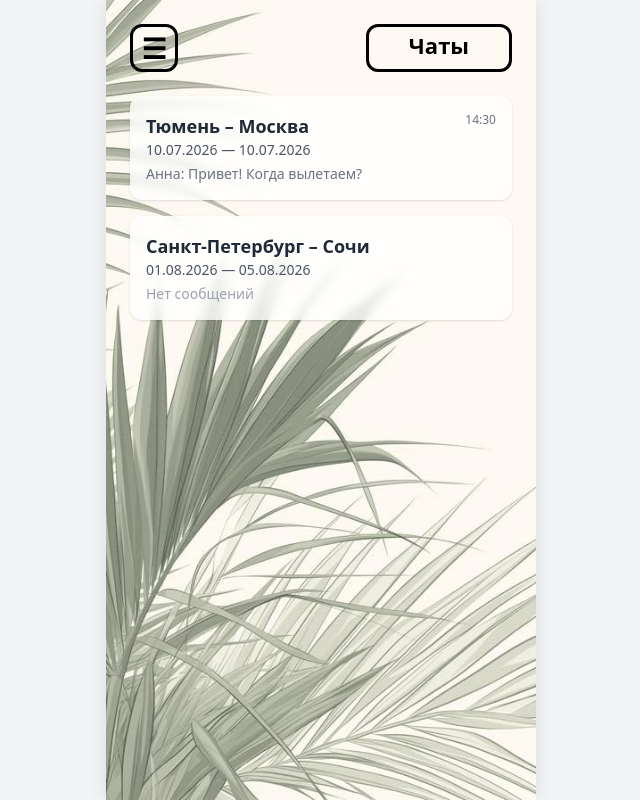
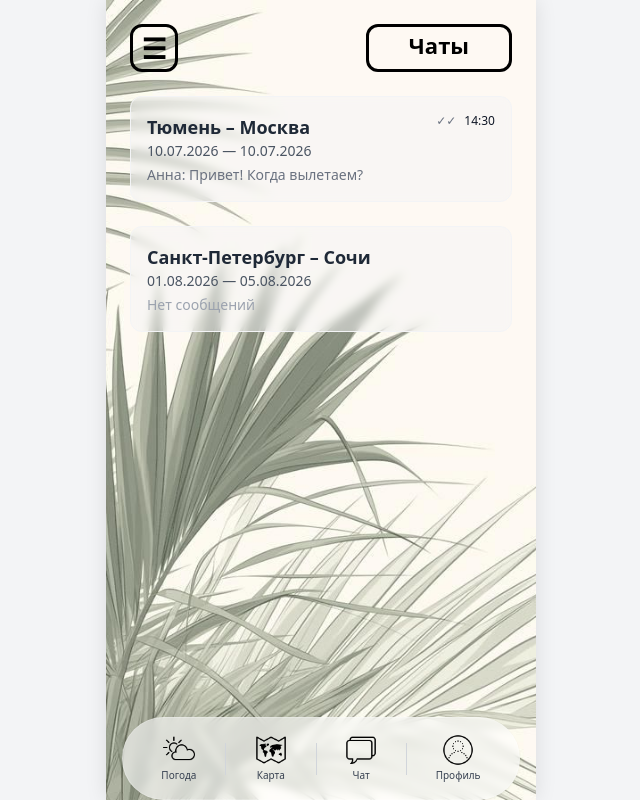
Before and after one commit to sinkvs/TripSync, a React (Vite) app in the folder frontend/: page /chat in a window 1280 px wide. Shown: the whole page, without its empty margins (319-959 px from the left). Built offline with nearby package versions, Linux system fonts and the light colour scheme.

Commit message:
feat: добавила кнопки навигации, статус прочтения сообщения, стиль чатов улучшен

```diff
--- a/frontend/src/pages/Chat/ChatListPage.tsx
+++ b/frontend/src/pages/Chat/ChatListPage.tsx
@@ -12,6 +12,7 @@ interface Chat {
     content: string;
     createdAt: string;
     user: { name: string };
+    isRead: boolean;
   } | null;
 }
 
@@ -33,6 +34,7 @@ export const ChatListPage = () => {
           content: 'Привет! Когда вылетаем?',
           createdAt: '2026-07-10T14:30:00.000Z',
           user: { name: 'Анна' },
+          isRead: true, // прочитано
         },
       },
       {
@@ -76,7 +78,7 @@ export const ChatListPage = () => {
       <div className="relative z-10 flex flex-col min-h-screen">
 
         {/* Кнопка бургер-меню слева */}
-         <div className="px-6 pt-6 pb-2 flex justify-between items-center">
+        <div className="px-6 pt-6 pb-2 flex justify-between items-center">
           <button onClick={() => navigate("/quick-access")}
             className="font-bold text-center rounded-xl"
             style={{
@@ -122,20 +124,30 @@ export const ChatListPage = () => {
               <div
                 key={chat.id}
                 onClick={() => openChat(chat.id)}
-                className="bg-white/80 backdrop-blur-sm rounded-xl p-4 shadow cursor-pointer hover:bg-white/90 transition"
+                className="bg-gray-100/50 backdrop-blur-sm border border-gray-100 rounded-xl p-4 mb-6 cursor-pointer hover:bg-gray-100/50 transition"
               >
                 <div className="flex justify-between items-start">
                   <h3 className="font-bold text-gray-800 text-lg">{chat.title}</h3>
                   {chat.lastMessage && (
-                    <span className="text-xs text-gray-500">
-                      {formatTime(chat.lastMessage.createdAt)}
-                    </span>
+                    <div className="flex items-center gap-2">
+                      <span className="text-xs text-gray-500">
+                        {/* Галочка статуса прочитано/не прочитано */}
+                        {chat.lastMessage?.isRead ? '✓✓' : '✓'}
+                      </span>
+                      <span className="text-xs text-black-500">
+                        {formatTime(chat.lastMessage.createdAt)}
+                      </span>
+                    </div>
                   )}
                 </div>
+
+                {/* Даты поездки */}
                 <p className="text-gray-600 text-sm">
                   {new Date(chat.startDate).toLocaleDateString('ru-RU')} —{' '}
                   {new Date(chat.endDate).toLocaleDateString('ru-RU')}
                 </p>
+
+                {/* Последнее сообщение или заглушка */}
                 {chat.lastMessage ? (
                   <p className="text-gray-500 text-sm mt-1 truncate">
                     {chat.lastMessage.user?.name}: {chat.lastMessage.content}
@@ -147,6 +159,29 @@ export const ChatListPage = () => {
             ))}
           </div>
         </div>
+
+        {/* Кнопки навигации */}
+        <div className="py-4 px-6 flex justify-around items-center bg-white/60 backdrop-blur-sm border border-white/20 rounded-full mx-4 shadow-sm">
+          <button onClick={() => navigate("/weather")} className="flex flex-col items-center gap-0.5">
+            <img src="/icons/weather.png" alt="Погода" className="w-8 h-8" />
+            <span className="text-[10px] text-gray-700">Погода</span>
+          </button>
+          <div className="w-px h-8 bg-gray-300"></div>
+          <button onClick={() => navigate("/map")} className="flex flex-col items-center gap-0.5">
+            <img src="/icons/map.png" alt="Карта" className="w-8 h-8" />
+            <span className="text-[10px] text-gray-700">Карта</span>
+          </button>
+          <div className="w-px h-8 bg-gray-300"></div>
+          <button onClick={() => navigate("/chats")} className="flex flex-col items-center gap-0.5">
+            <img src="/icons/chat.png" alt="Чат" className="w-8 h-8" />
+            <span className="text-[10px] text-gray-700">Чат</span>
+          </button>
+          <div className="w-px h-8 bg-gray-300"></div>
+          <button onClick={() => navigate("/profile")} className="flex flex-col items-center gap-0.5">
+            <img src="/icons/profile.png" alt="Профиль" className="w-8 h-8" />
+            <span className="text-[10px] text-gray-700">Профиль</span>
+          </button>
+        </div>
       </div>
     </div>
   );
```
